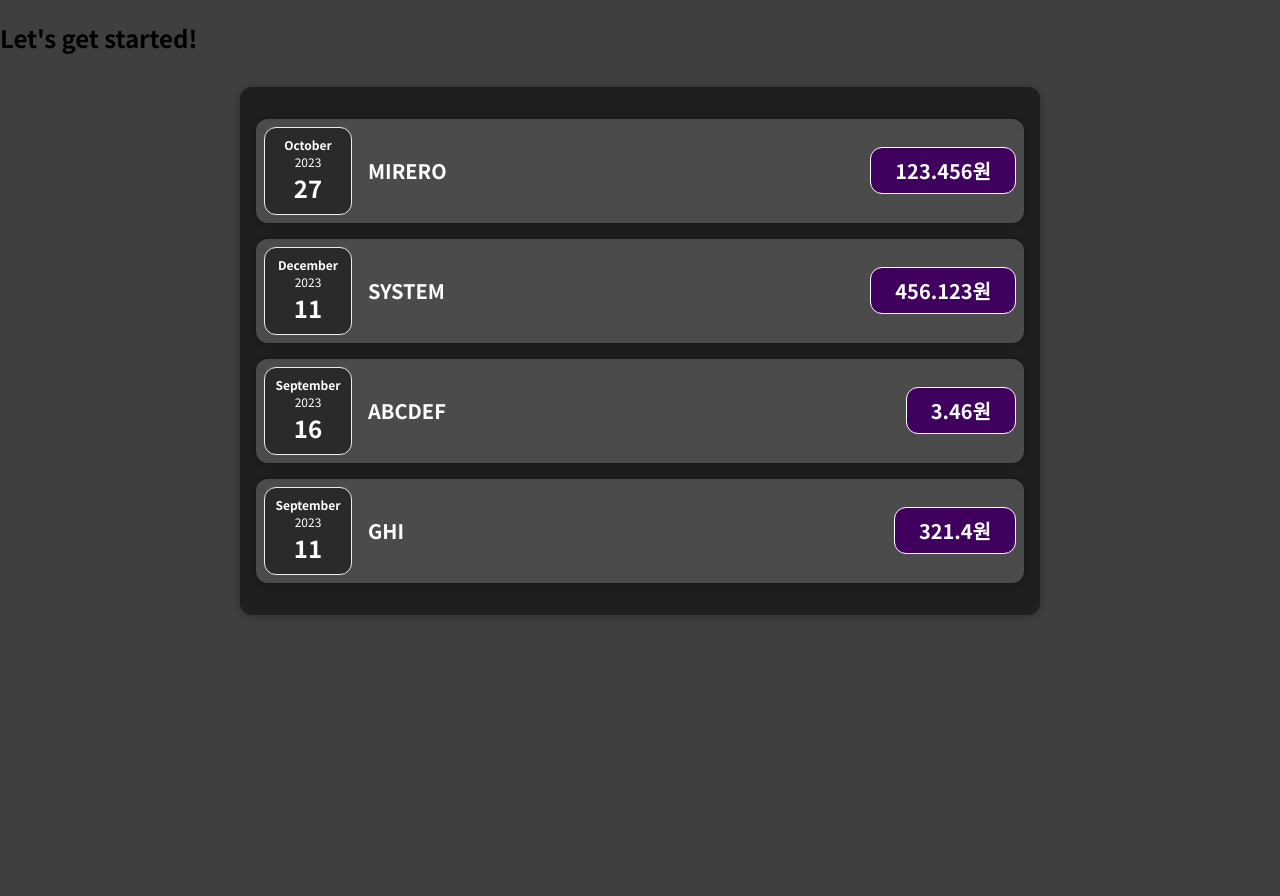
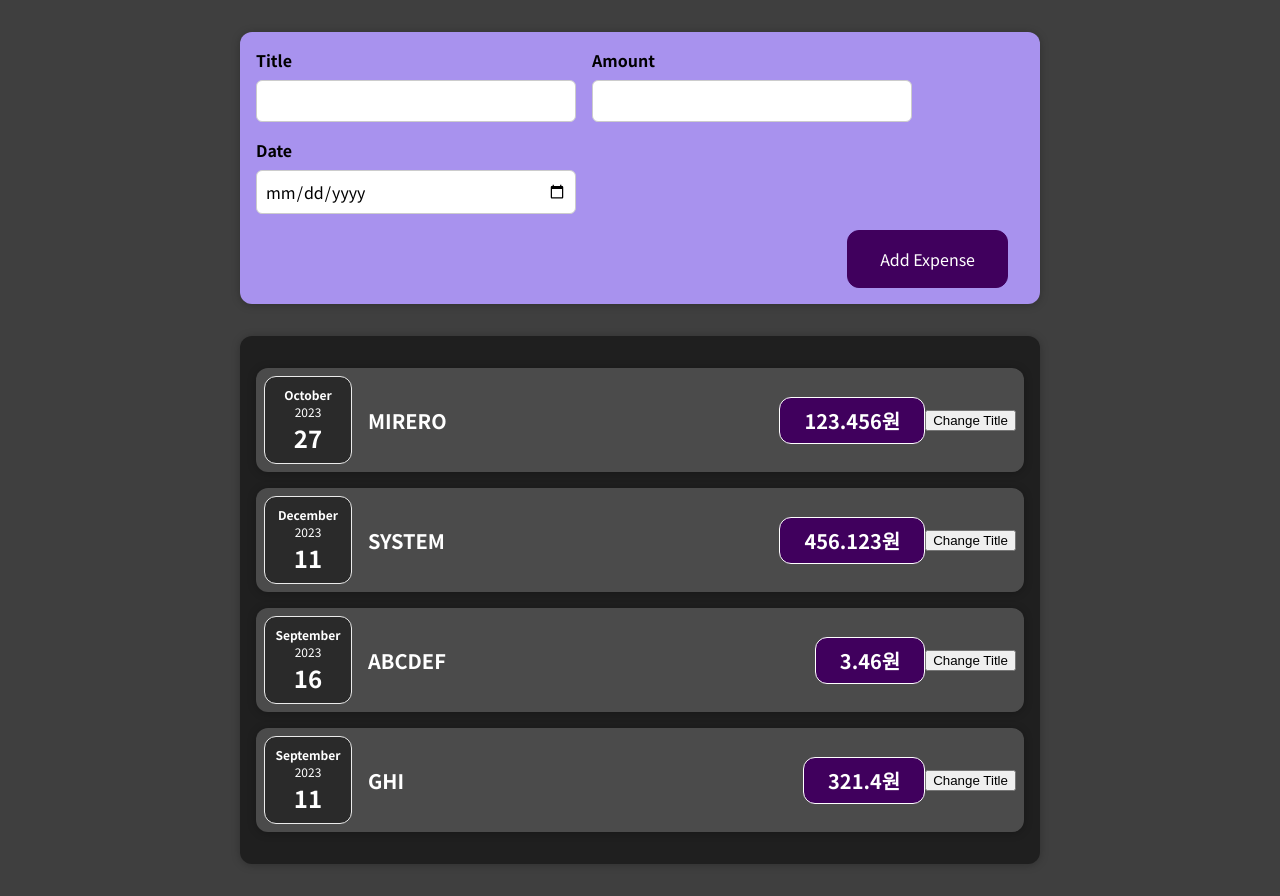
Before and after one commit to bora353/Udemy_React, a React (Create React App) app: page / in a window 1280 px wide. Before the commit the page ends 800 px from the top, so only its background shows below. Built offline with nearby package versions, Linux system fonts and the light colour scheme.

Commit message:
expense 생성

```diff
--- a/src/App.js
+++ b/src/App.js
@@ -1,5 +1,6 @@
 import React from "react";
 import Expenses from "./components/Expenses/Expenses";
+import NewExpense from "./components/NewExpense/NewExpense";
 
 const App = () => {
   const expenses = [
@@ -16,7 +17,7 @@
 
   return (
     <div>
-      <h2>Let's get started!</h2>
+      <NewExpense />
       <Expenses items={expenses} />
     </div>
   );
--- a/src/components/Expenses/ExpenseItem.js
+++ b/src/components/Expenses/ExpenseItem.js
@@ -1,17 +1,26 @@
+import { useState } from "react";
 import "./ExpenseItem.css";
 import ExpenseDate from "./ExpenseDate";
 import Card from "../UI/Card";
 
 function ExpenseItem({ title, amount, date }) {
+  const [title1, setTitle] = useState(title);
+  console.log("wow");
+
+  const clickHandler = () => {
+    setTitle("Update!");
+    console.log("click");
+  };
+
   return (
     // <div className="expense-item">
     <Card className="expense-item">
       <ExpenseDate date={date} />
       <div className="expense-item__description">
-        <h2>{title}</h2>
+        <h2>{title1}</h2>
       </div>
       <div className="expense-item__price">{amount}원</div>
-      {/* </div> */}
+      <button onClick={clickHandler}>Change Title</button>
     </Card>
   );
 }
--- /dev/null
+++ b/src/components/NewExpense/ExpenseForm.css
@@ -0,0 +1,26 @@
+.new-expense__controls {
+  display: flex;
+  flex-wrap: wrap;
+  gap: 1rem;
+  margin-bottom: 1rem;
+  text-align: left;
+}
+
+.new-expense__control label {
+  font-weight: bold;
+  margin-bottom: 0.5rem;
+  display: block;
+}
+
+.new-expense__control input {
+  font: inherit;
+  padding: 0.5rem;
+  border-radius: 6px;
+  border: 1px solid #ccc;
+  width: 20rem;
+  max-width: 100%;
+}
+
+.new-expense__actions {
+  text-align: right;
+}
--- /dev/null
+++ b/src/components/NewExpense/ExpenseForm.js
@@ -0,0 +1,27 @@
+import "./ExpenseForm.css";
+
+const ExpenseForm = () => {
+  return (
+    <form>
+      <div className="new-expense__controls">
+        <div className="new-expense__control">
+          <label>Title</label>
+          <input type="text" />
+        </div>
+        <div className="new-expense__control">
+          <label>Amount</label>
+          <input type="number" min="0.01" step="0.01" />
+        </div>
+        <div className="new-expense__control">
+          <label>Date</label>
+          <input type="date" min="2023-01-01" max="2024-12-31" />
+        </div>
+      </div>
+      <div className="new-expense__actions">
+        <button type="submit">Add Expense</button>
+      </div>
+    </form>
+  );
+};
+
+export default ExpenseForm;
--- /dev/null
+++ b/src/components/NewExpense/NewExpense.css
@@ -0,0 +1,38 @@
+.new-expense {
+  background-color: #a892ee;
+  padding: 1rem;
+  margin: 2rem auto;
+  width: 50rem;
+  max-width: 95%;
+  border-radius: 12px;
+  text-align: center;
+  box-shadow: 0 1px 8px rgba(0, 0, 0, 0.25);
+}
+
+.new-expense button {
+  font: inherit;
+  cursor: pointer;
+  padding: 1rem 2rem;
+  border: 1px solid #40005d;
+  background-color: #40005d;
+  color: white;
+  border-radius: 12px;
+  margin-right: 1rem;
+}
+
+.new-expense button:hover,
+.new-expense button:active {
+  background-color: #510674;
+  border-color: #510674;
+}
+
+.new-expense button.alternative {
+  color: #220131;
+  border-color: transparent;
+  background-color: transparent;
+}
+
+.new-expense button.alternative:hover,
+.new-expense button.alternative:active {
+  background-color: #ddb3f8;
+}
--- /dev/null
+++ b/src/components/NewExpense/NewExpense.js
@@ -0,0 +1,12 @@
+import "./NewExpense.css";
+import ExpenseForm from "./ExpenseForm";
+
+const NewExpense = () => {
+  return (
+    <div className="new-expense">
+      <ExpenseForm />
+    </div>
+  );
+};
+
+export default NewExpense;
```
Also changed, not shown: 1 other file (tests, documents, lock files or other folders).
